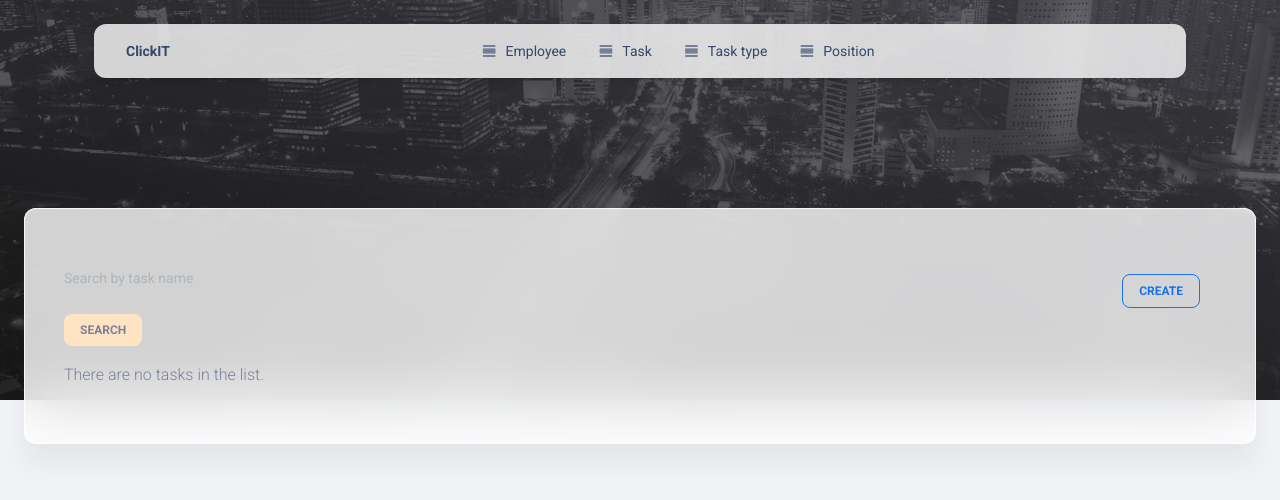
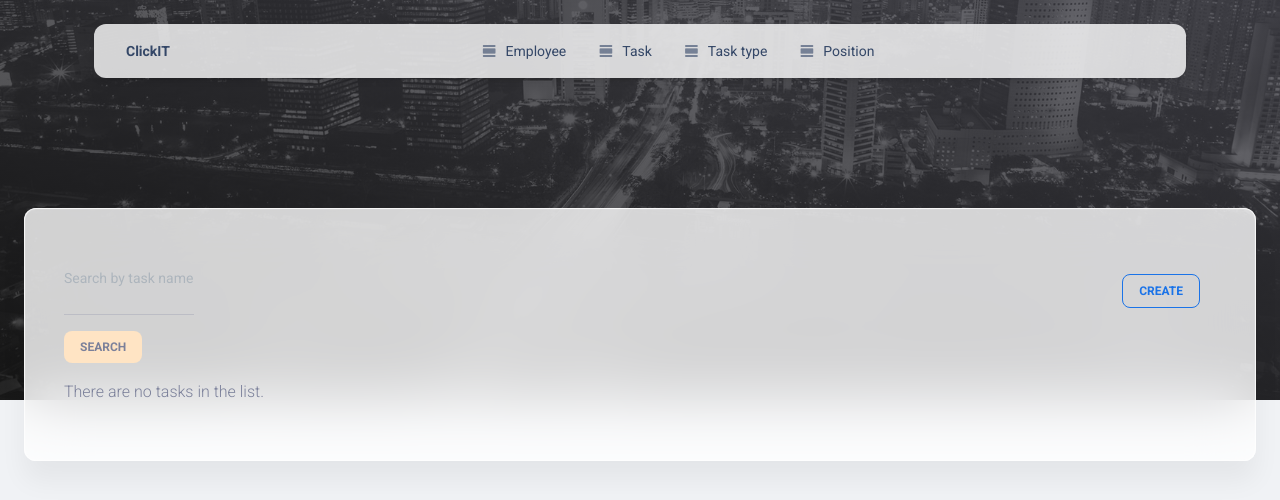
Before and after one commit to GeorgePavlej/it-task-manager, a Django app: page /tasks/ in a window 1280 px wide. Shown: the top 500 px of the page. Run offline with Django 3.2, Linux system fonts and the light colour scheme; data that the repository does not hold is empty; some libraries are stand-ins or nearby versions.

Commit message:
Change Search form in employee, task, task-type and position list

```diff
--- a/apps/templates/home/employee_list.html
+++ b/apps/templates/home/employee_list.html
@@ -23,6 +23,7 @@
 
             <form action="" method="get" class="form-inline">
                 {{ search_form|crispy }}
+                <hr style="width: 130px">
                 <input class="btn btn-sm" style="background-color: bisque" type="submit" value="Search">
             </form>
 
--- a/apps/templates/home/position_list.html
+++ b/apps/templates/home/position_list.html
@@ -23,6 +23,7 @@
 
             <form action="" method="get" class="form-inline">
                 {{ search_form|crispy }}
+                <hr style="width: 130px">
                 <input class="btn btn-sm" style="background-color: bisque" type="submit" value="Search">
             </form>
 
--- a/apps/templates/home/task_list.html
+++ b/apps/templates/home/task_list.html
@@ -25,6 +25,7 @@
             <div class="row">
                 <form action="" method="get" class="form-inline">
                     {{ search_form|crispy }}
+                    <hr style="width: 130px">
                     <input class="btn btn-sm" style="background-color: bisque" type="submit" value="Search">
                 </form>
             </div>
--- a/apps/templates/home/type_list.html
+++ b/apps/templates/home/type_list.html
@@ -23,6 +23,7 @@
 
             <form action="" method="get" class="form-inline">
                 {{ search_form|crispy }}
+                <hr style="width: 130px">
                 <input class="btn btn-sm" style="background-color: bisque" type="submit" value="Search">
             </form>
 
```
Lines whose indentation alone changed are shown as unchanged.
